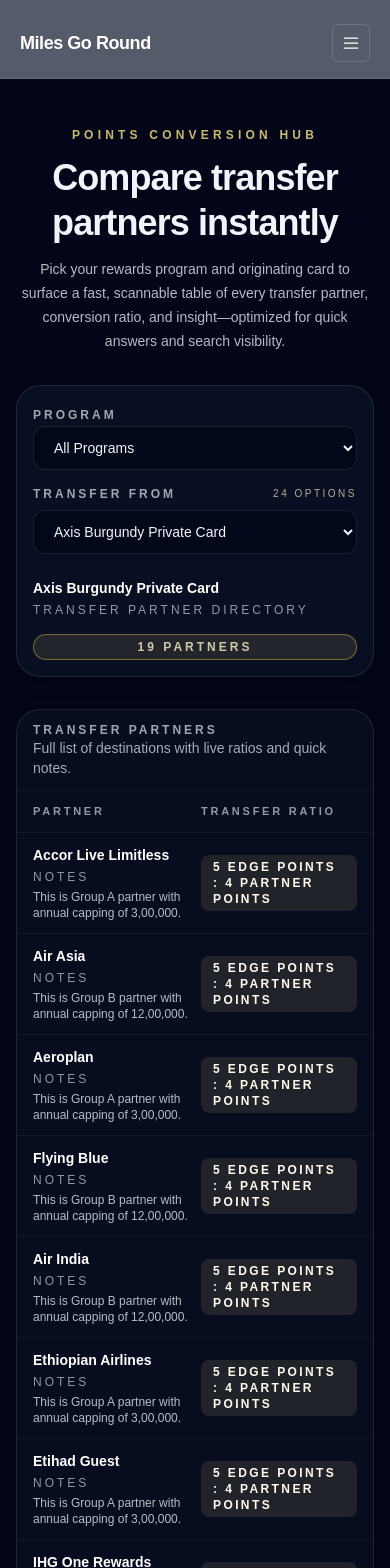
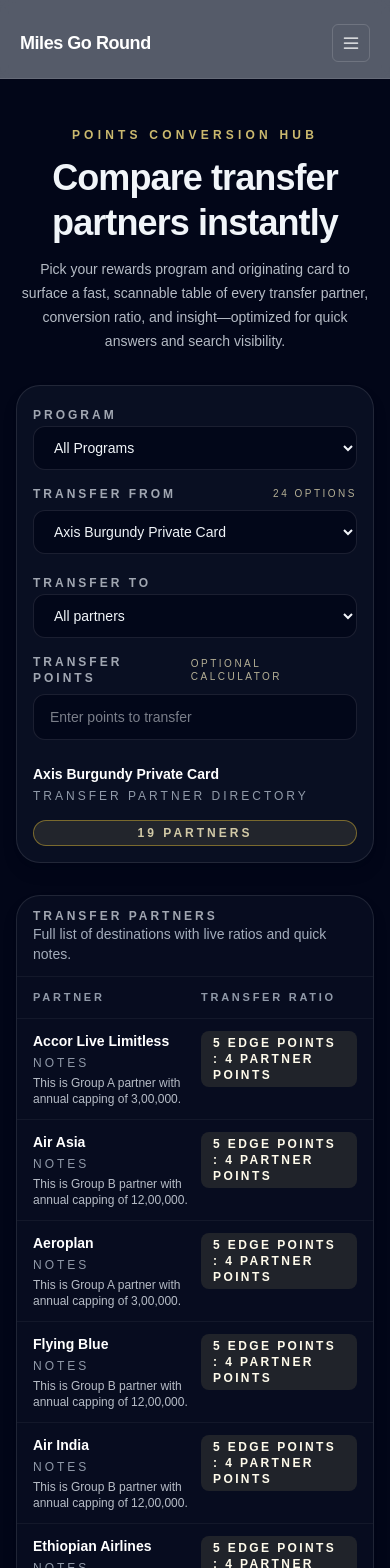
Before and after one commit to bansalmanik/travel-website, a Next.js app: page /pointsconversion in a window 390 px wide. Shown: the top 1568 px of the page. Built offline with nearby package versions, Linux system fonts and the light colour scheme.

Commit message:
Add transfer partner filtering and calculator

```diff
--- a/app/pointsconversion/PointsConversionContent.tsx
+++ b/app/pointsconversion/PointsConversionContent.tsx
@@ -27,6 +27,8 @@ export default function PointsConversionContent({ conversions }: PointsConversio
     ALL_PROGRAMS_OPTION
   );
   const [selectedFrom, setSelectedFrom] = useState(conversions[0]?.from ?? "");
+  const [selectedTo, setSelectedTo] = useState<string>("");
+  const [transferPoints, setTransferPoints] = useState<string>("");
 
   const conversionsByFrom = useMemo(() => {
     return conversions.reduce((acc, conversion) => {
@@ -99,9 +101,91 @@ export default function PointsConversionContent({ conversions }: PointsConversio
     );
   }, [selectedConversion]);
 
+  const toOptions = useMemo(
+    () =>
+      Array.from(new Set(partnerRows.map((partner) => partner.to))).sort((a, b) =>
+        a.localeCompare(b)
+      ),
+    [partnerRows]
+  );
+
+  const normalizedSelectedTo = useMemo(() => {
+    if (!selectedTo || !toOptions.includes(selectedTo)) {
+      return "";
+    }
+
+    return selectedTo;
+  }, [selectedTo, toOptions]);
+
+  const filteredPartnerRows = useMemo(() => {
+    if (!normalizedSelectedTo) {
+      return partnerRows;
+    }
+
+    return partnerRows.filter((partner) => partner.to === normalizedSelectedTo);
+  }, [partnerRows, normalizedSelectedTo]);
+
+  const parsedTransferPoints = useMemo(() => {
+    const numericValue = Number(transferPoints);
+
+    return Number.isFinite(numericValue) && numericValue > 0 ? numericValue : 0;
+  }, [transferPoints]);
+
+  const parseRatio = (rate: string) => {
+    const numericParts = rate.match(/[\d.]+/g);
+
+    if (!numericParts || numericParts.length < 2) {
+      return null;
+    }
+
+    const [fromAmount, toAmount] = numericParts;
+
+    const fromValue = Number(fromAmount);
+    const toValue = Number(toAmount);
+
+    if (!Number.isFinite(fromValue) || !Number.isFinite(toValue) || fromValue <= 0) {
+      return null;
+    }
+
+    return { fromValue, toValue };
+  };
+
+  const calculateProjectedPoints = (rate: string) => {
+    if (!parsedTransferPoints) {
+      return null;
+    }
+
+    const ratio = parseRatio(rate);
+
+    if (!ratio) {
+      return null;
+    }
+
+    const converted = (parsedTransferPoints * ratio.toValue) / ratio.fromValue;
+
+    return converted;
+  };
+
+  const formatProjectedPoints = (value: number | null) => {
+    if (!value || Number.isNaN(value)) {
+      return null;
+    }
+
+    if (value >= 1000000) {
+      return `${(value / 1000000).toFixed(1)}M`;
+    }
+
+    if (value >= 1000) {
+      return `${(value / 1000).toFixed(1)}k`;
+    }
+
+    return value.toFixed(0);
+  };
+
   const handleProgramChange = (event: ChangeEvent<HTMLSelectElement>) => {
     const newProgram = event.target.value;
     setSelectedProgramName(newProgram);
+    setSelectedTo("");
 
     const nextConversions =
       !newProgram || newProgram === ALL_PROGRAMS_OPTION
@@ -119,6 +203,15 @@ export default function PointsConversionContent({ conversions }: PointsConversio
 
   const handleFromChange = (event: ChangeEvent<HTMLSelectElement>) => {
     setSelectedFrom(event.target.value);
+    setSelectedTo("");
+  };
+
+  const handleToChange = (event: ChangeEvent<HTMLSelectElement>) => {
+    setSelectedTo(event.target.value);
+  };
+
+  const handleTransferPointsChange = (event: ChangeEvent<HTMLInputElement>) => {
+    setTransferPoints(event.target.value);
   };
 
   return (
@@ -186,6 +279,47 @@ export default function PointsConversionContent({ conversions }: PointsConversio
             </label>
           </div>
 
+          <div className="mt-4 grid gap-4 sm:grid-cols-3 sm:items-end">
+            <label className="space-y-2">
+              <span className="text-xs font-semibold uppercase tracking-[0.25em] text-slate-200/70">
+                Transfer to
+              </span>
+              <select
+                value={normalizedSelectedTo}
+                onChange={handleToChange}
+                className="w-full rounded-xl border border-white/10 bg-slate-950/80 px-4 py-3 text-sm text-slate-100 transition focus:border-amber-300 focus:outline-none focus:ring-2 focus:ring-amber-300/30"
+                aria-label="Select the partner you are transferring to"
+                disabled={toOptions.length === 0}
+              >
+                <option value="">All partners</option>
+                {toOptions.map((option) => (
+                  <option key={option} value={option}>
+                    {option}
+                  </option>
+                ))}
+              </select>
+            </label>
+
+            <label className="space-y-2 sm:col-span-2">
+              <div className="flex items-center justify-between text-xs font-semibold uppercase tracking-[0.25em] text-slate-200/70">
+                <span>Transfer points</span>
+                <span className="text-[10px] font-medium uppercase tracking-[0.25em] text-amber-100/70">
+                  Optional calculator
+                </span>
+              </div>
+              <input
+                type="number"
+                min={0}
+                inputMode="numeric"
+                value={transferPoints}
+                onChange={handleTransferPointsChange}
+                placeholder="Enter points to transfer"
+                className="w-full rounded-xl border border-white/10 bg-slate-950/80 px-4 py-3 text-sm text-slate-100 transition focus:border-amber-300 focus:outline-none focus:ring-2 focus:ring-amber-300/30"
+                aria-label="Enter the number of points you want to transfer"
+              />
+            </label>
+          </div>
+
           <div className="mt-6 grid gap-4 sm:grid-cols-[1fr_auto] sm:items-center">
             <div className="text-sm text-slate-200/80">
               <p className="font-semibold text-white">
@@ -196,7 +330,7 @@ export default function PointsConversionContent({ conversions }: PointsConversio
               </p>
             </div>
             <span className="inline-flex items-center justify-center rounded-full border border-amber-300/40 bg-amber-200/10 px-3 py-1 text-xs font-semibold uppercase tracking-[0.25em] text-amber-100/80">
-              {partnerRows.length} partners
+              {filteredPartnerRows.length} partners
             </span>
           </div>
         </section>
@@ -216,7 +350,7 @@ export default function PointsConversionContent({ conversions }: PointsConversio
             </div>
           </div>
 
-          {partnerRows.length === 0 ? (
+          {filteredPartnerRows.length === 0 ? (
             <div className="px-4 py-10 text-center sm:px-6">
               <p className="text-base font-semibold text-white">No partners to show yet</p>
               <p className="mt-2 text-sm text-slate-200/80">
@@ -231,7 +365,12 @@ export default function PointsConversionContent({ conversions }: PointsConversio
                 <span className="hidden sm:block">Notes</span>
               </div>
 
-              {partnerRows.map((partner) => (
+              {filteredPartnerRows.map((partner) => {
+                const projectedPoints = formatProjectedPoints(
+                  calculateProjectedPoints(partner.rate)
+                );
+
+                return (
                   <div
                     key={`${partner.to}-${partner.rate}`}
                     className="grid grid-cols-2 gap-3 px-4 py-3 text-sm text-slate-100 sm:grid-cols-[1.2fr_0.8fr_1fr] sm:px-6"
@@ -241,14 +380,20 @@ export default function PointsConversionContent({ conversions }: PointsConversio
                       <p className="text-xs uppercase tracking-[0.25em] text-slate-300/70 sm:hidden">Notes</p>
                       <p className="text-xs text-slate-200/80 sm:hidden">{partner.insight}</p>
                     </div>
-                  <div className="flex items-center gap-2 font-semibold text-amber-100">
-                    <span className="rounded-lg bg-amber-200/10 px-3 py-1 text-xs uppercase tracking-[0.2em] text-amber-50">
+                    <div className="flex flex-col gap-1 text-amber-100 sm:flex-row sm:items-center">
+                      <span className="w-fit rounded-lg bg-amber-200/10 px-3 py-1 text-xs font-semibold uppercase tracking-[0.2em] text-amber-50">
                         {partner.rate}
                       </span>
+                      {projectedPoints ? (
+                        <span className="w-fit rounded-full bg-emerald-200/10 px-3 py-1 text-[11px] font-semibold uppercase tracking-[0.2em] text-emerald-100">
+                          ≈ {projectedPoints} points
+                        </span>
+                      ) : null}
                     </div>
                     <p className="hidden text-sm leading-6 text-slate-200/80 sm:block">{partner.insight}</p>
                   </div>
-              ))}
+                );
+              })}
             </div>
           )}
         </section>
```
Lines whose indentation alone changed are shown as unchanged.
